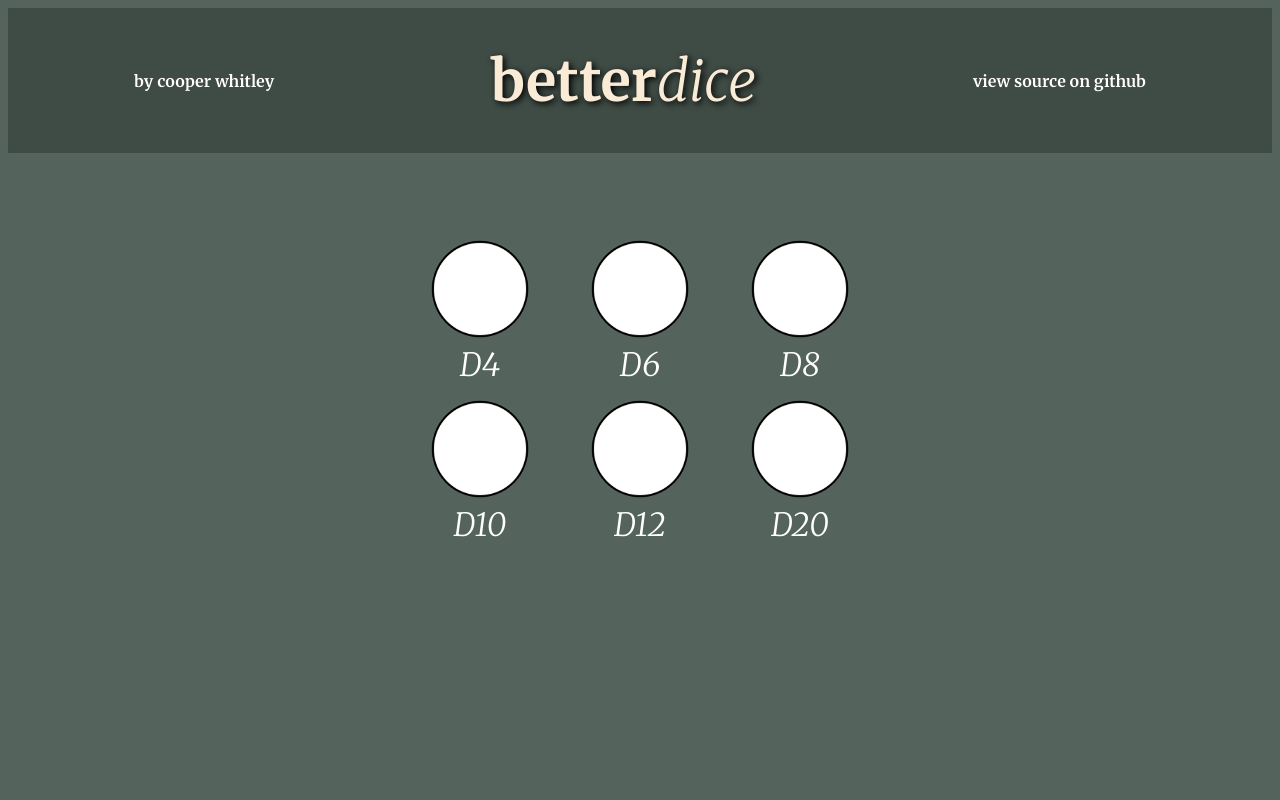
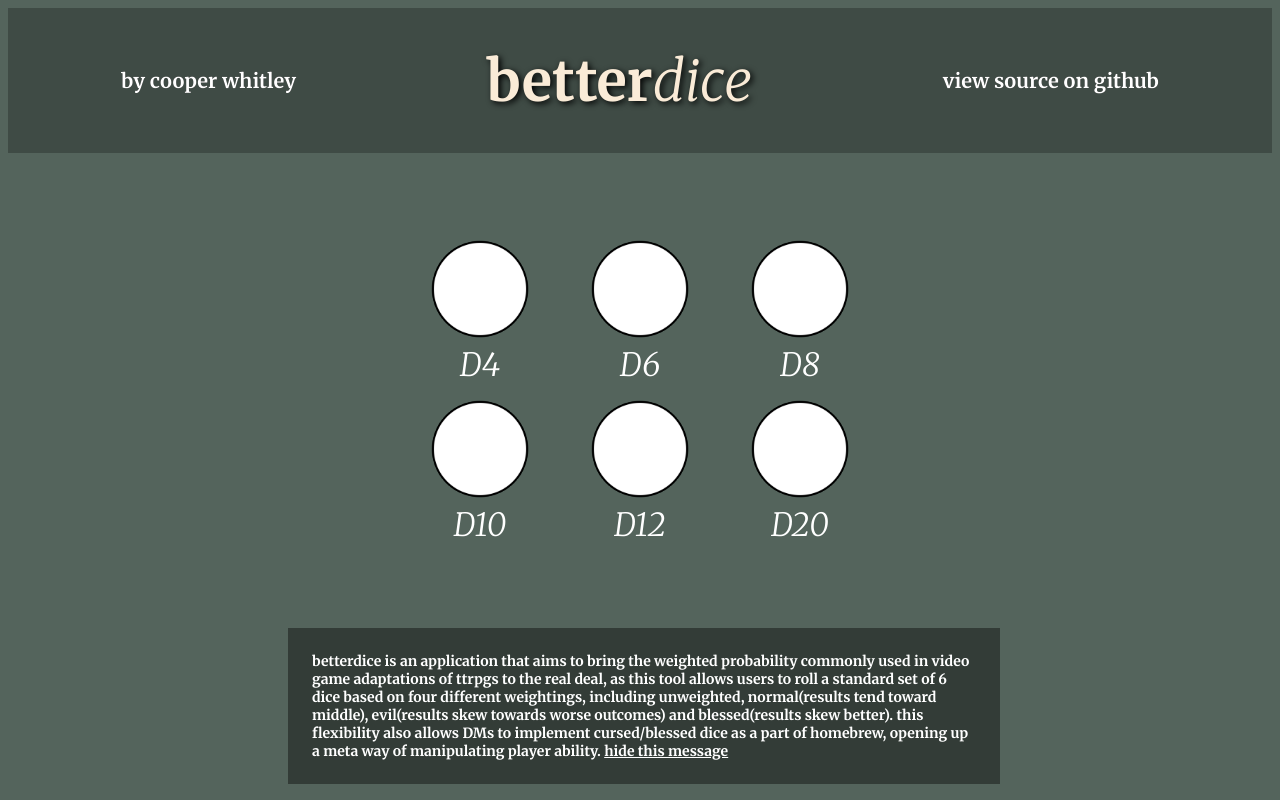
Before and after one commit to cooperwhitley/betterdice, a plain HTML site: page index.html in a window 1280 px wide. Drawn offline with Linux system fonts and the light colour scheme.

Commit message:
added explainer message

```diff
--- a/css/style.css
+++ b/css/style.css
@@ -36,6 +36,7 @@ a {
 }
 .header-byline {
     background-color: rgba(0, 0, 0, 0);
+    font-size: 2.5vmin;
     text-shadow: 0 0 0 black;
     padding: 0 2vmin;
     margin: 2.5vmin;
@@ -125,3 +126,19 @@ a {
     }
     transition: background-color 700ms ease;
 }
+
+/* description */
+#description {
+    position: absolute;
+    bottom: 2vmin;
+    margin: 0 35vmin;
+    font-family: 'Merriweather', serif;
+    color: white;
+    font-size: 1.75vmin;
+    padding: 3vmin;
+    background-color: rgba(0, 0, 0, .4);
+}
+#description-hide {
+    text-decoration: underline;
+    cursor: pointer;
+}
--- a/index.html
+++ b/index.html
@@ -45,5 +45,6 @@
             <p class="die-text" id="D20-text">D20</p>
         </div>
     </div>
+    <p id="description">betterdice is an application that aims to bring the weighted probability commonly used in video game adaptations of ttrpgs to the real deal, as this tool allows users to roll a standard set of 6 dice based on four different weightings, including unweighted, normal(results tend toward middle), evil(results skew towards worse outcomes) and blessed(results skew better). this flexibility also allows DMs to implement cursed/blessed dice as a part of homebrew, opening up a meta way of manipulating player ability. <a id="description-hide">hide this message</a></p>
 </body>
 </html>
--- a/js/main.js
+++ b/js/main.js
@@ -22,6 +22,9 @@
 // weight button div
 // roll button
 // history display
+// description text hide button
+const hideMessageEl = document.getElementById('description-hide');
+const explainerEl = document.getElementById('description')
 
 
 
@@ -95,3 +98,8 @@ function rollDice(dieChoice, dieOutputMode, numOfDice, buff, debuff, dieWeight)
 }
 
 /*---event listeners----*/
+
+hideMessageEl.addEventListener('click', () => {
+    explainerEl.style = 'color: rgba(255, 255, 255, 0); background-color: transparent; transition: color 500ms ease, background-color 500ms ease;';
+    hideMessageEl.style = 'color: rgba(255, 255, 255, 0); cursor: default; transition: color 500ms ease;';
+})
```
